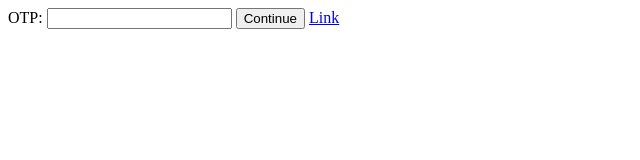
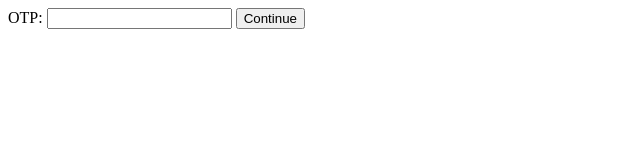
Before and after one commit to fernando-manzano-nx/pages, a plain HTML site: page opt-signup-link/index.html in a window 1280 px wide. Shown: the full height of the page, 0-640 px from the left. Drawn offline with Linux system fonts and the light colour scheme.

Commit message:
Update index.html

```diff
--- a/opt-signup-link/index.html
+++ b/opt-signup-link/index.html
@@ -10,7 +10,6 @@
         <label for="otp">OTP: </label>
         <input type="text" id="otp" name="otp" />
         <button id="continueBtn">Continue</button>
-        <a href="https://app.naranjax.com.mx/login/email-otp?otp=617899">Link</a>
     </form>
     <script>
         document.getElementById('continueBtn').addEventListener('click', function() {
```
